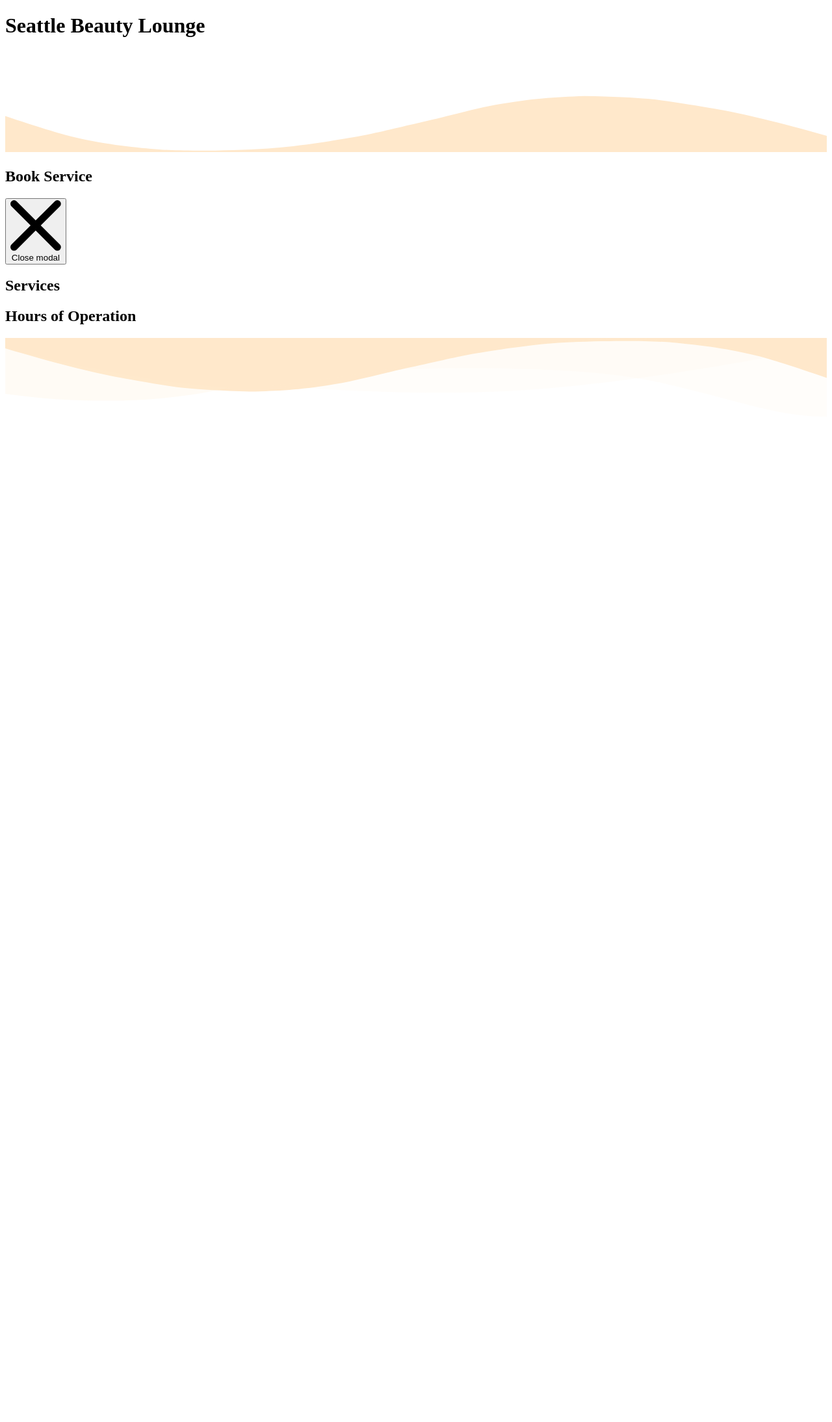
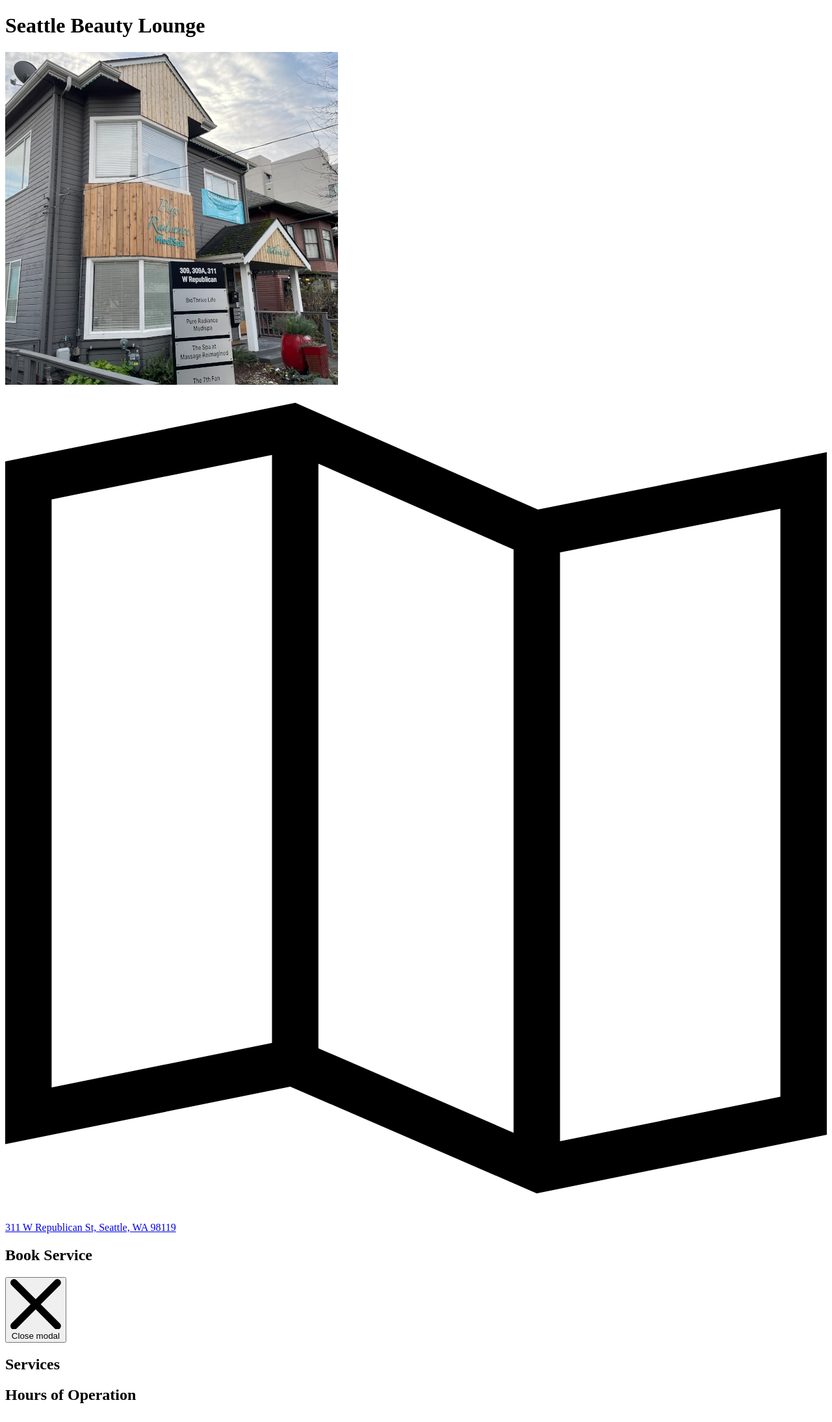
Before and after one commit to peterdemin/seattle-beauty-lounge, a Python web app: template source/templates/01-index.html in a window 1280 px wide. Shown: the whole page at 65% size. Before the commit the page ends 603 px from the top, so only its background shows below. Run offline with Jinja, Linux system fonts and the light colour scheme; the template is opened without the code that fills it, so the values that code supplies are empty.

Commit message:
Add outside photo and address

```diff
--- a/source/templates/01-index.html
+++ b/source/templates/01-index.html
@@ -31,51 +31,30 @@
           font-style: normal;
         }
         {{ style|safe }}
-        {# Fix for bg-cover on iPhones #}
-        {# https://stackoverflow.com/a/43058483/135079 #}
-        body:after{
-          content:"";
-          position:fixed; /* stretch a fixed position to the whole screen */
-          top:0;
-          height:100vh; /* fix for mobile browser address bar appearing disappearing */
-          left:0;
-          right:0;
-          z-index:-1; /* needed to keep in the background */
-          background: url(./images/00-wood-planks.jpg) center center;
-          background-color: #f6d3a5;
-          -webkit-background-size: cover;
-          -moz-background-size: cover;
-          -o-background-size: cover;
-          background-size: cover;
-        }
       </style>
     {% endif %}
   </head>
-  <body>
-    <div class="lg:py-24 py-6 px-3 text-center">
-      <h1 class="my-8 text-center md:text-9xl text-7xl text-primary drop-shadow-lg italianno-regular">
+  <body class="bg-neutral">
+    <div class="lg:py-24 py-6 sm:px-3 flex justify-center items-center">
+      <h1 class="sm:m-8 text-center md:text-9xl text-7xl text-primary drop-shadow-lg italianno-regular">
         Seattle Beauty Lounge
       </h1>
+      <div class="w-fit bg-primary p-1 rounded-full">
+        <img class="rounded-full" src="images/00-outside.webp" />
+      </div>
     </div>
-    <div class="relative -mt-12 lg:-mt-24">
-      <svg viewBox="0 0 1428 174" version="1.1" xmlns="http://www.w3.org/2000/svg" xmlns:xlink="http://www.w3.org/1999/xlink">
-        <g stroke="none" stroke-width="1" fill="none" fill-rule="evenodd">
-          <g transform="translate(-2.000000, 44.000000)" fill="#FFFFFF" fill-rule="nonzero">
-            <path d="M0,0 C90.7283404,0.927527913 147.912752,27.187927 291.910178,59.9119003 C387.908462,81.7278826 543.605069,89.334785 759,82.7326078 C469.336065,156.254352 216.336065,153.6679 0,74.9732496" opacity="0.100000001"></path>
-            <path
-              d="M100,104.708498 C277.413333,72.2345949 426.147877,52.5246657 546.203633,45.5787101 C666.259389,38.6327546 810.524845,41.7979068 979,55.0741668 C931.069965,56.122511 810.303266,74.8455141 616.699903,111.243176 C423.096539,147.640838 250.863238,145.462612 100,104.708498 Z"
-              opacity="0.100000001"
-            ></path>
-            <path d="M1046,51.6521276 C1130.83045,29.328812 1279.08318,17.607883 1439,40.1656806 L1439,120 C1271.17211,77.9435312 1140.17211,55.1609071 1046,51.6521276 Z" id="Path-4" opacity="0.200000003"></path>
-          </g>
-          <g transform="translate(-4.000000, 76.000000)" fill="#ffe8cb" fill-rule="nonzero">
-            <path
-              d="M0.457,34.035 C57.086,53.198 98.208,65.809 123.822,71.865 C181.454,85.495 234.295,90.29 272.033,93.459 C311.355,96.759 396.635,95.801 461.025,91.663 C486.76,90.01 518.727,86.372 556.926,80.752 C595.747,74.596 622.372,70.008 636.799,66.991 C663.913,61.324 712.501,49.503 727.605,46.128 C780.47,34.317 818.839,22.532 856.324,15.904 C922.689,4.169 955.676,2.522 1011.185,0.432 C1060.705,1.477 1097.39,3.129 1121.236,5.387 C1161.703,9.219 1208.621,17.821 1235.4,22.304 C1285.855,30.748 1354.351,47.432 1440.886,72.354 L1441.191,104.352 L1.121,104.031 L0.457,34.035 Z"
-            ></path>
-          </g>
-        </g>
-      </svg>
-    </div>
+    <section>
+        <a class="flex justify-center items-center" href="https://maps.app.goo.gl/zarAGzf5JcqtUXY68">
+            <div class="p-2 mx-2 rounded-full bg-cyan-500">
+              <svg class="fill-current inline w-6 h-6 m-1 text-neutral" version="1.1" xmlns="http://www.w3.org/2000/svg" viewBox="0 0 354 354">
+                <path d="M229.513,52.659L125.024,6.685L0,31.914v294.214l122.805-24.781l106.204,45.969L354,322.091V27.914L229.513,52.659z
+                     M114.951,282.526L20,301.688V48.281l94.951-19.162V282.526z M219.049,321.209l-84.098-36.4V32.901l84.098,37.003V321.209z
+                     M334,305.724l-94.951,19.161V71.154L334,52.281V305.724z"/>
+              </svg>
+            </div>
+            <p class="underline">311 W Republican St, Seattle, WA 98119</p>
+        </a>
+    </section>
     {% include "05-book.html" %}
     {% include "02-services.html" %}
     {% include "04-hours.html" %}
@@ -83,30 +62,6 @@
       <div class="max-w-prose mx-auto px-8">
         <div class="text-primary [&_a]:text-primary [&>p]:text-stone-900 font-light [&>h2]:pt-4 [&>h1]:mb-2 [&>h1]:text-center [&>h1]:font-medium [&>h1]:text-5xl [&>h2]:font-medium [&>h2]:text-lg">{{ cancellation_policy|safe }}</div>
       </div>
-    </section>
-    <!-- Change the colour #f8fafc to match the previous section colour -->
-    <svg class="wave-top" viewBox="0 0 1439 147" version="1.1" xmlns="http://www.w3.org/2000/svg" xmlns:xlink="http://www.w3.org/1999/xlink">
-      <g stroke="none" stroke-width="1" fill="none" fill-rule="evenodd">
-        <g transform="translate(-1.000000, -14.000000)" fill-rule="nonzero">
-          <g class="wave" fill="#ffe8cb">
-            <path
-              d="M1440,84 C1383.555,64.3 1342.555,51.3 1317,45 C1259.5,30.824 1206.707,25.526 1169,22 C1129.711,18.326 1044.426,18.475 980,22 C954.25,23.409 922.25,26.742 884,32 C845.122,37.787 818.455,42.121 804,45 C776.833,50.41 728.136,61.77 713,65 C660.023,76.309 621.544,87.729 584,94 C517.525,105.104 484.525,106.438 429,108 C379.49,106.484 342.823,104.484 319,102 C278.571,97.783 231.737,88.736 205,84 C154.629,75.076 86.296,57.743 0,32 L0,0 L1440,0 L1440,84 Z"
-            ></path>
-          </g>
-          <g transform="translate(1.000000, 15.000000)" fill="#ffe8cb">
-            <g transform="translate(719.500000, 68.500000) rotate(-180.000000) translate(-719.500000, -68.500000) ">
-              <path d="M0,0 C90.7283404,0.927527913 147.912752,27.187927 291.910178,59.9119003 C387.908462,81.7278826 543.605069,89.334785 759,82.7326078 C469.336065,156.254352 216.336065,153.6679 0,74.9732496" opacity="0.100000001"></path>
-              <path
-                d="M100,104.708498 C277.413333,72.2345949 426.147877,52.5246657 546.203633,45.5787101 C666.259389,38.6327546 810.524845,41.7979068 979,55.0741668 C931.069965,56.122511 810.303266,74.8455141 616.699903,111.243176 C423.096539,147.640838 250.863238,145.462612 100,104.708498 Z"
-                opacity="0.100000001"
-              ></path>
-              <path d="M1046,51.6521276 C1130.83045,29.328812 1279.08318,17.607883 1439,40.1656806 L1439,120 C1271.17211,77.9435312 1140.17211,55.1609071 1046,51.6521276 Z" opacity="0.200000003"></path>
-            </g>
-          </g>
-        </g>
-      </g>
-    </svg>
-    <section class="h-full py-40">
     </section>
     {% if script %}
       <script>{{ script|safe }}</script>
```
Also changed, not shown: source/images/00-outside.webp (added).
